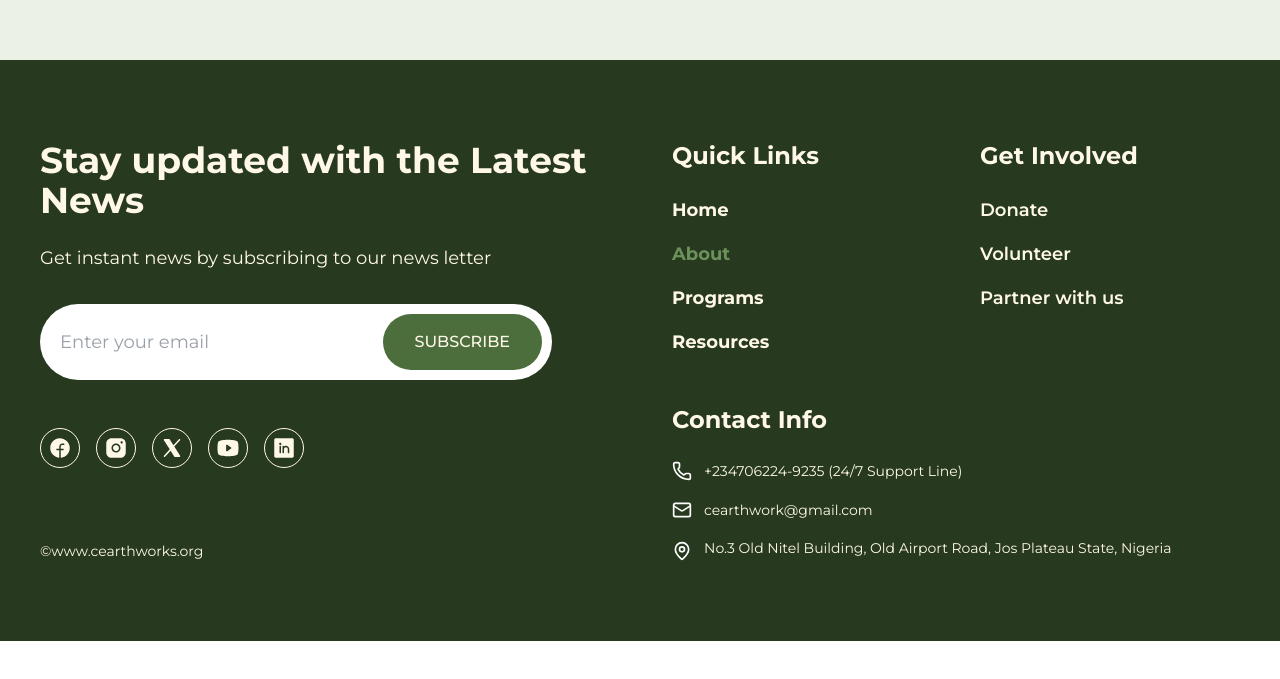
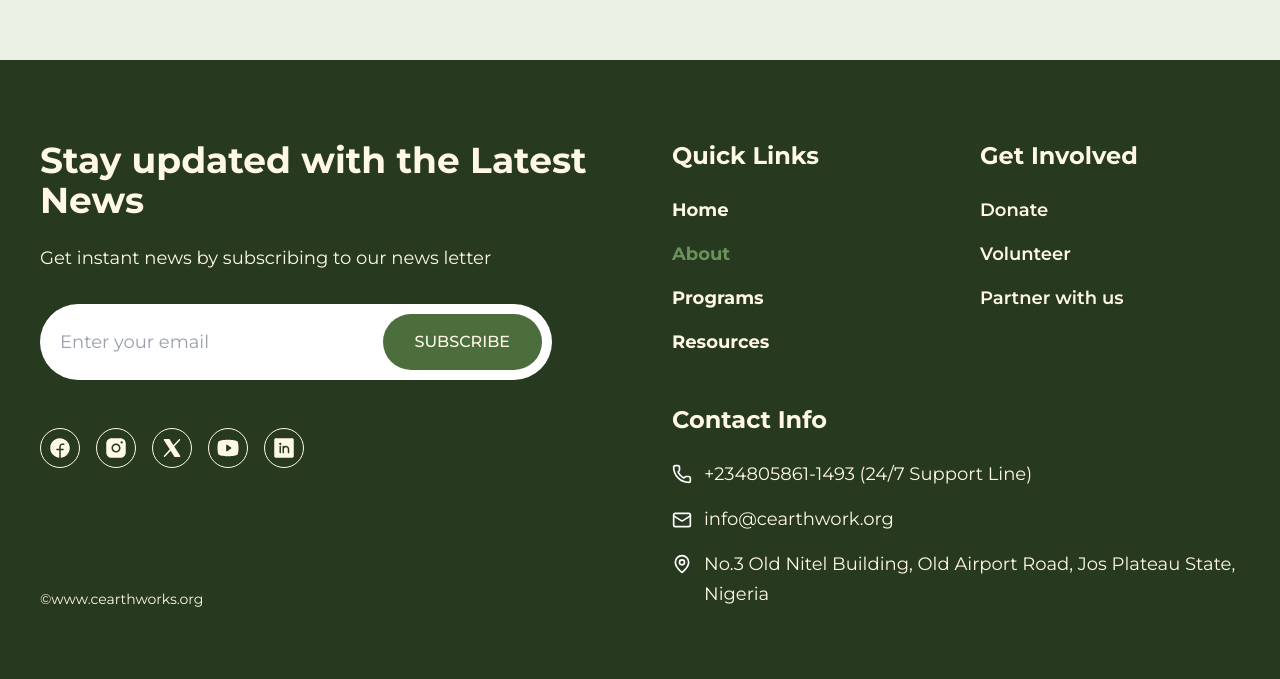
Before and after one commit to Akintayo74/CFEW-website-dian, a React (Vite) app: page /about in a window 1280 px wide. Shown: the part 8457-9136 px from the top of the page. Before the commit the page ends 9098 px from the top, so only its background shows below. Built offline with nearby package versions, Linux system fonts and the light colour scheme.

Commit message:
Correct CFEW's email and phone number

```diff
--- a/src/components/Footer/Footer.jsx
+++ b/src/components/Footer/Footer.jsx
@@ -126,18 +126,18 @@ function Footer() {
               {/* Contact Info */}
               <section>
                 <h3 className="mb-6 text-2xl font-bold">Contact Info</h3>
-                <address className="space-y-4 not-italic text-sm leading-relaxed">
+                <address className="space-y-4 not-italic text-sm lg:text-lg leading-relaxed">
                   <div className="flex items-center gap-3">
                     <Phone color="#ffffff" size={20} className="flex-shrink-0" />
-                    <a href="tel:+2347062249235" className="hover:text-white">
-                      +234706224-9235 (24/7 Support Line)
+                    <a href="tel:+2347062249235" className="hover:text-cfew-primary-400">
+                      +234805861-1493 (24/7 Support Line)
                     </a>
                   </div>
 
                   <div className="flex items-center gap-3">
                     <Mail color="#ffffff" size={20} className="flex-shrink-0" />
                     <a href="mailto:cearthwork@gmail.com" className="hover:underline">
-                      cearthwork@gmail.com
+                      info@cearthwork.org
                     </a>
                   </div>
 
--- a/src/components/FoundersMessage/FoundersMessage.jsx
+++ b/src/components/FoundersMessage/FoundersMessage.jsx
@@ -33,7 +33,7 @@ function FoundersMessage() {
               <figcaption className="mt-6 text-xl lg:text-2xl">
                 <strong>Benson Dotun Fasanya</strong>
                 <br />
-                <span>CFEW Team Lead</span>
+                <span>CFEW Executive Director</span>
               </figcaption>
             </figure>
 
```
